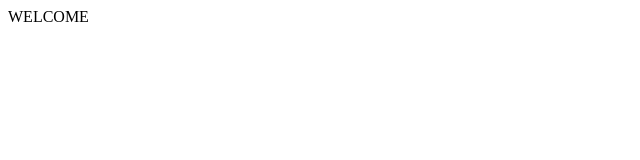
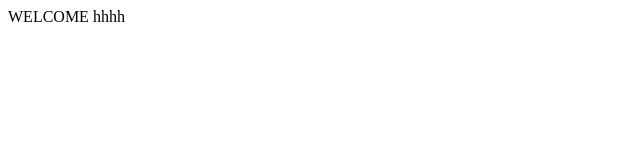
Before and after one commit to abhishekchelsea/gittest, a plain HTML site: page index.html in a window 1280 px wide. Shown: the full height of the page, 0-640 px from the left. Drawn offline with Linux system fonts and the light colour scheme.

Commit message:
index file modified in feature branch

```diff
--- a/index.html
+++ b/index.html
@@ -7,6 +7,6 @@
     <title>Document</title>
 </head>
 <body>
-    <h>WELCOME</h>
+    <h>WELCOME hhhh</h>
 </body>
 </html>
```
